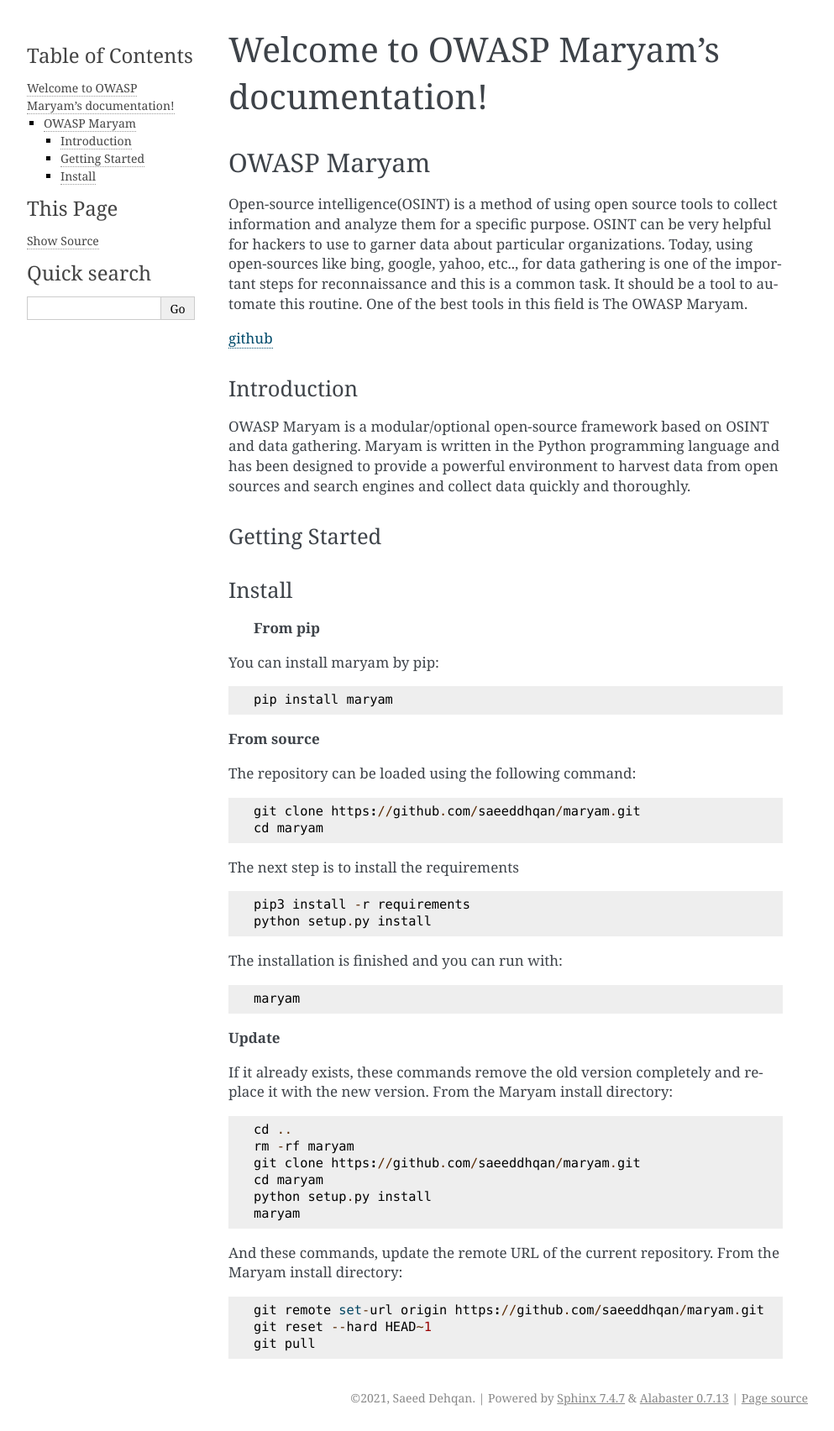
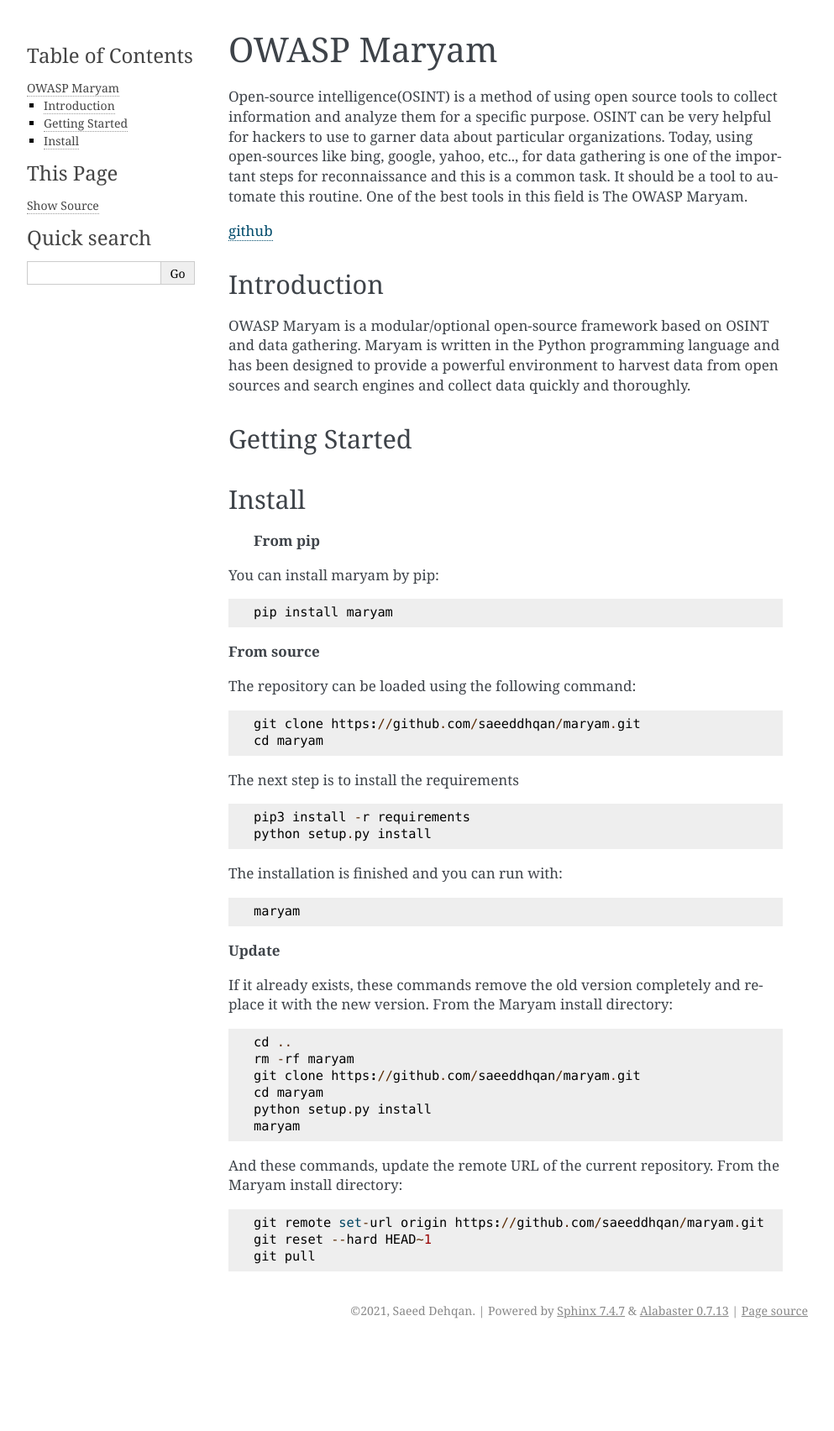
Before and after one commit to saeeddhqan/Maryam, a Sphinx documentation site: the page built from docs/source/index.rst, in a window 1280 px wide. Shown: the whole page at 84% size, without its empty margins (148-1141 px from the left). Built offline with Sphinx 7.4.7, drawn with Linux system fonts in a browser that asks for light colours; after the commit the page ends 1600 px from its top, so only the background shows below that.

Commit message:
integrating docs

```diff
--- a/docs/source/index.rst
+++ b/docs/source/index.rst
@@ -2,12 +2,6 @@
    sphinx-quickstart on Thu May 27 12:13:59 2021.
    You can adapt this file completely to your liking, but it should at least
    contain the root `toctree` directive.
-
-Welcome to OWASP Maryam's documentation!
-========================================
-
-.. toctree::
-   :maxdepth: 2
 
 ************
 OWASP Maryam
```
Also changed, not shown: docs/README.rst (deleted).
